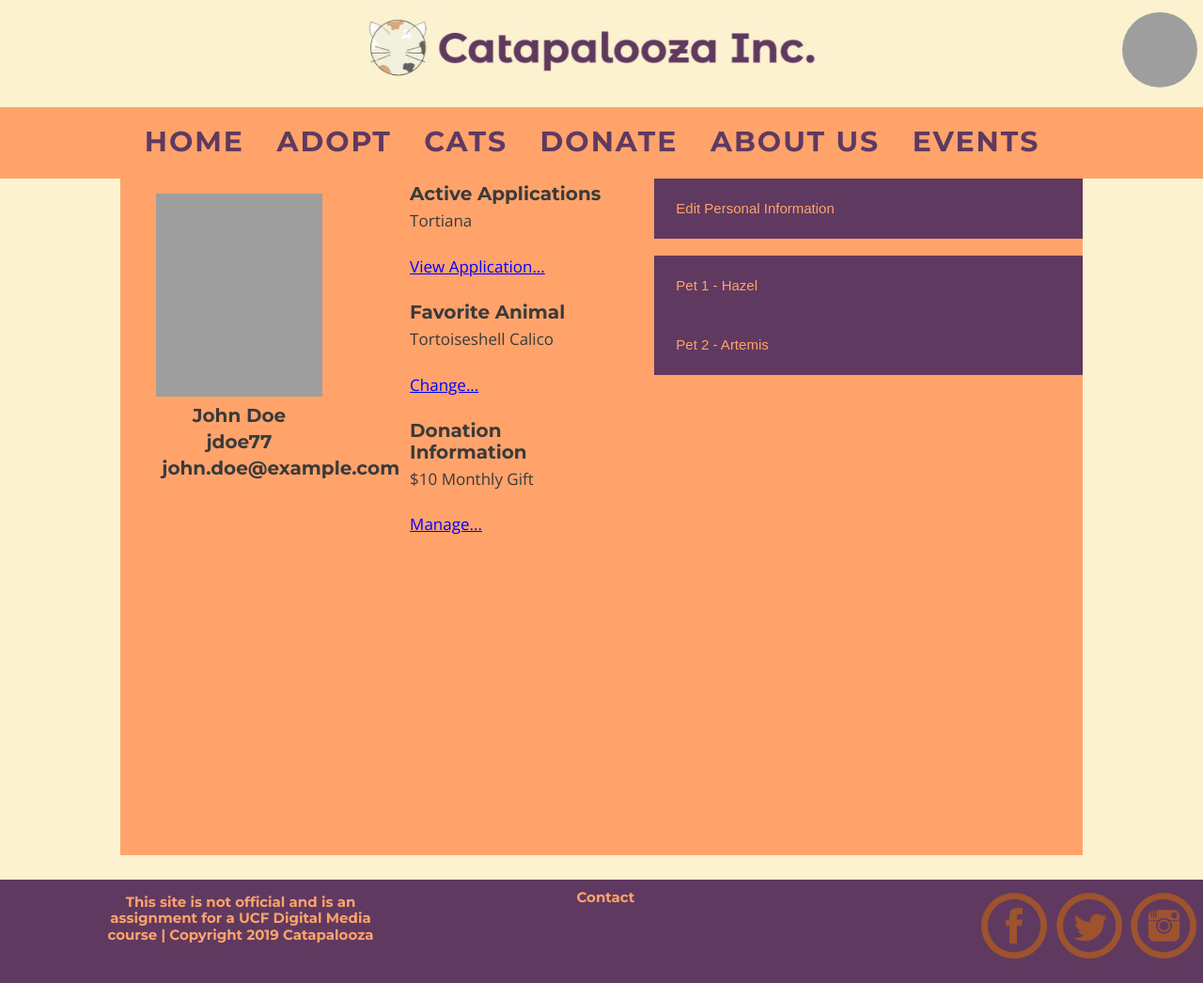
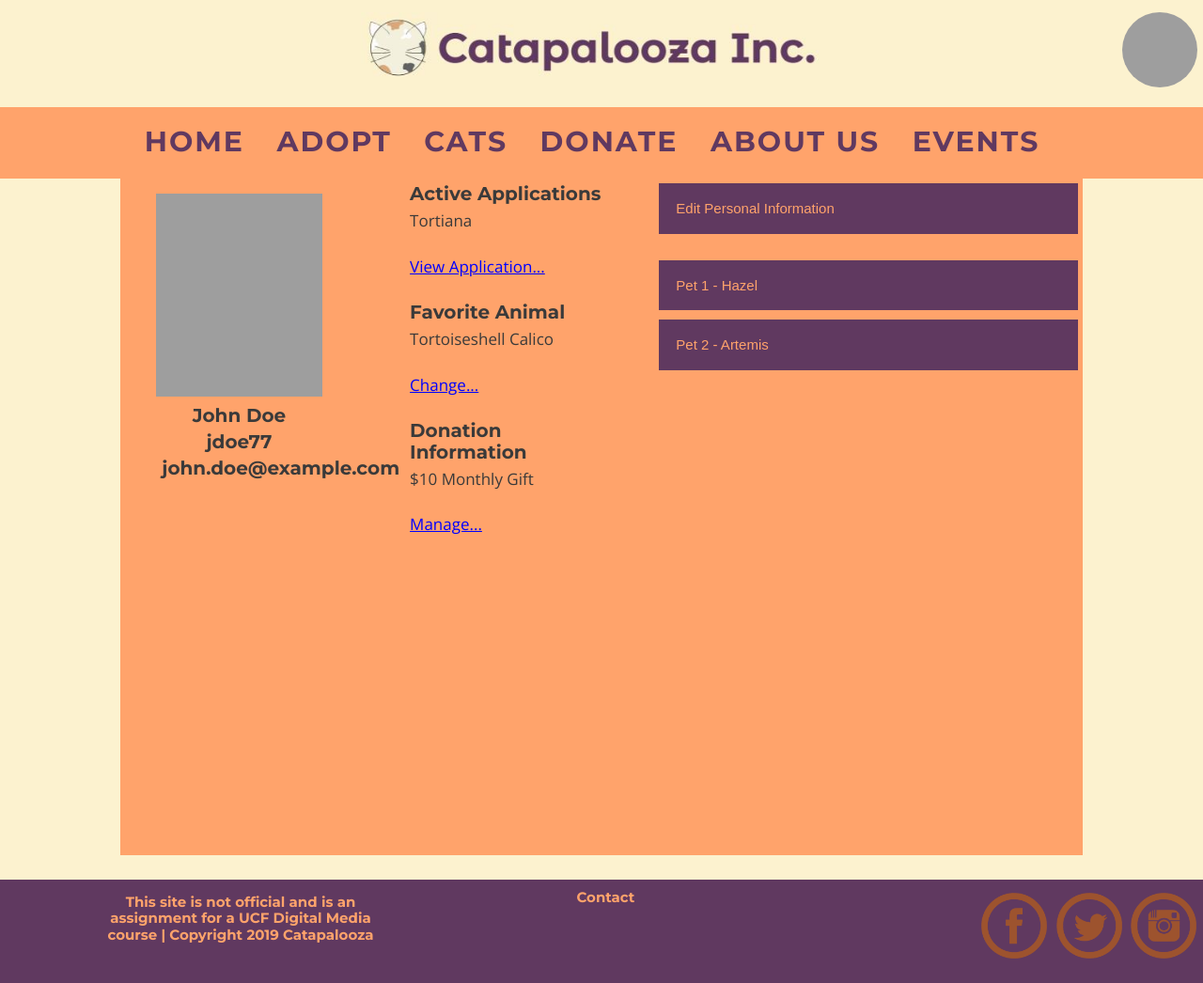
Before and after one commit to smp52/wd40-MS3, a PHP site: page /account.html in a window 1280 px wide. Shown: the whole page at 94% size. Run offline with PHP 8.4, Linux system fonts and the light colour scheme; some libraries are stand-ins or nearby versions; some web fonts are replaced; grey boxes are pictures that could not be loaded.

Commit message:
Update styles2.css

```diff
--- a/wd40-DS1/css/styles2.css
+++ b/wd40-DS1/css/styles2.css
@@ -676,7 +676,7 @@ input[type="textarea"] {
   cursor: pointer;
   padding: 18px;
   width: 100%;
-  border: 5px solid #603960;
+  border: 5px solid #FFA36B;
   text-align: left;
   outline: none;
   font-size: 15px;
```
